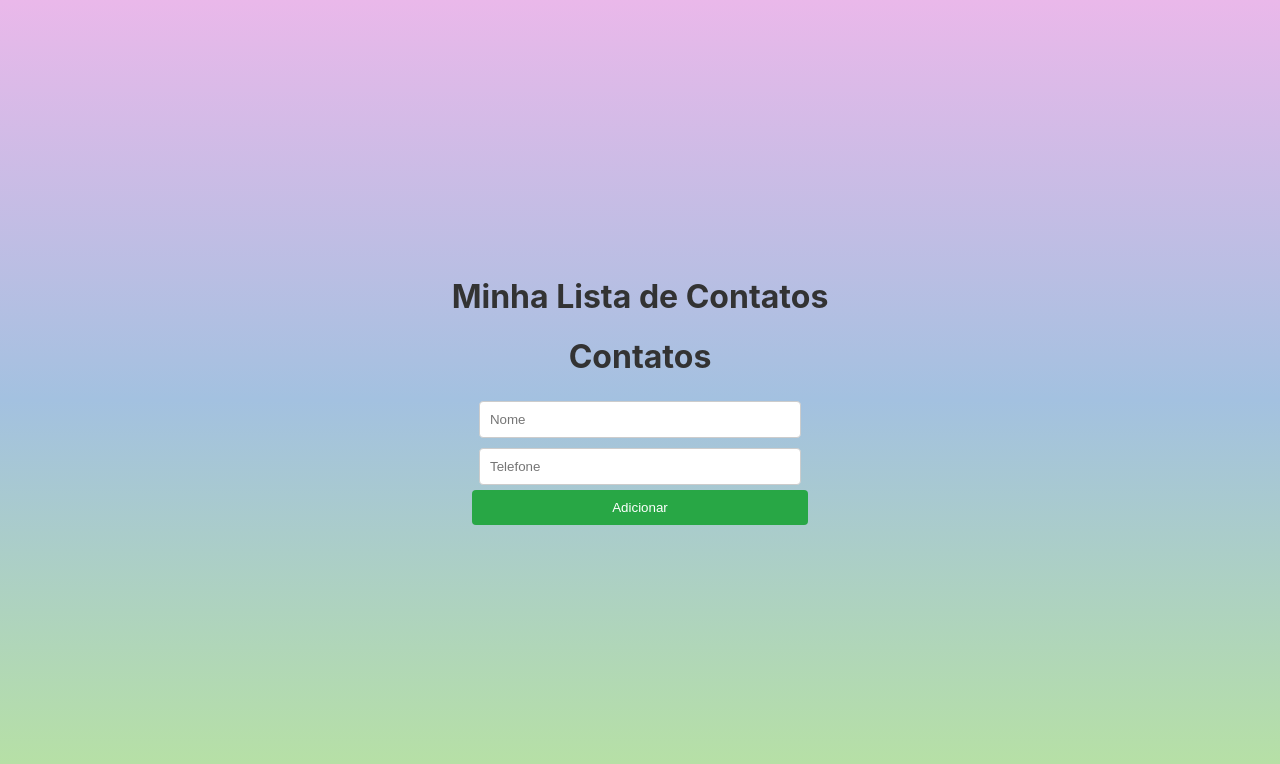
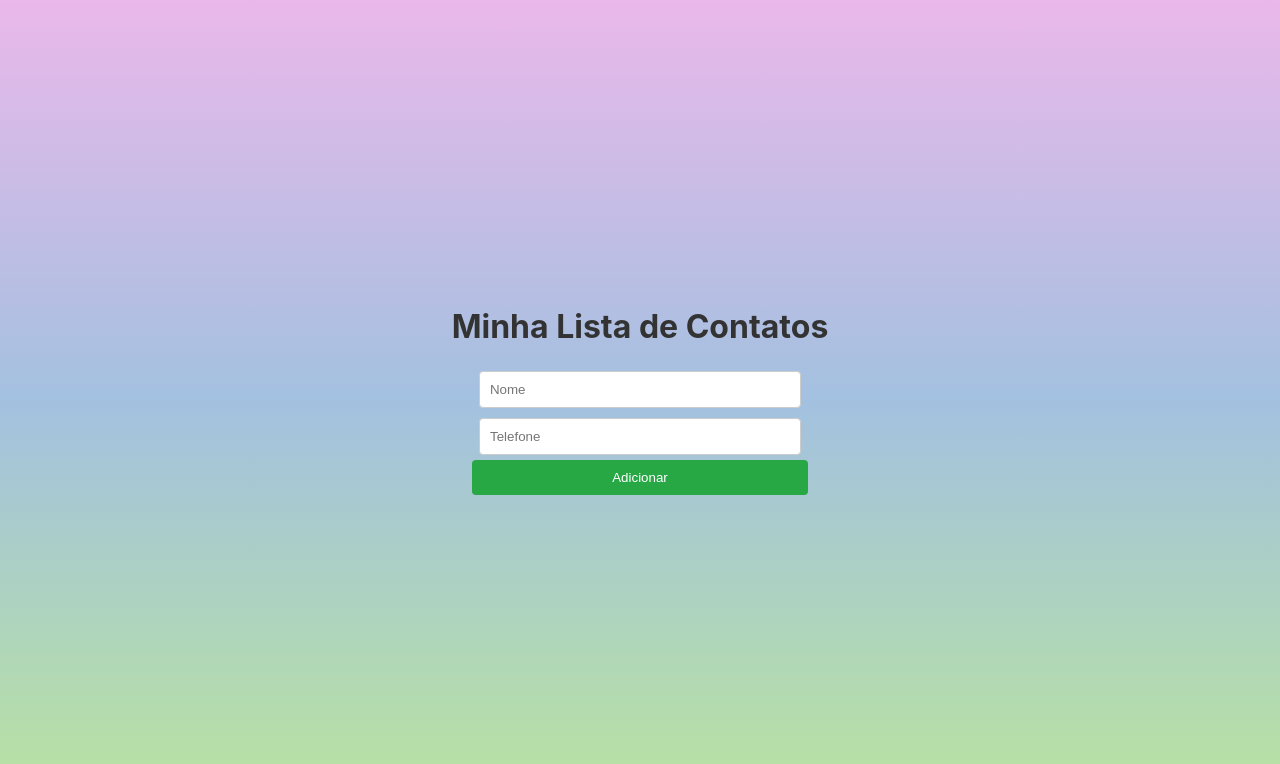
Before and after one commit to machado-gabys/Lista-De-Contatos, a React (Create React App) app: page / in a window 1280 px wide. Shown: the top 764 px of the page. Built offline with nearby package versions, Linux system fonts and the light colour scheme.

Commit message:
fiz: ajuste em mais estruturas

```diff
--- a/package.json
+++ b/package.json
@@ -14,6 +14,7 @@
     "react-dom": "^18.3.1",
     "react-scripts": "^5.0.1",
     "typescript": "^4.9.5",
+    "uuid": "^11.0.0",
     "web-vitals": "^2.1.4"
   },
   "scripts": {
--- a/src/App.tsx
+++ b/src/App.tsx
@@ -1,13 +1,54 @@
 // src/App.tsx
-import Main from './Main';
+import { useEffect, useState } from 'react';
+import FormularioContato from './components/FormularioContato';
+import ListaContatos from './components/ListaContato';
+import { ContatoProps } from './components/interfaces/IContato';
 import './styles/App.css';
 
 function App() {
+  const [contatos, setContatos] = useState<ContatoProps[]>([]);
+  const [contatoAtual, setContatoAtual] = useState<ContatoProps | null>(null);
+
+  useEffect(() => {
+    const contatosSalvos = localStorage.getItem('contatos');
+    if (contatosSalvos) {
+      setContatos(JSON.parse(contatosSalvos));
+    }
+  }, []);
+
+  useEffect(() => {
+    localStorage.setItem('contatos', JSON.stringify(contatos));
+  }, [contatos]);
+
+  const adicionarContato = (contato: ContatoProps) => {
+    setContatos(prevContatos => [...prevContatos, contato]);
+  };
+
+  const editarContato = (contatoAtualizado: ContatoProps) => {
+    setContatos(prevContatos =>
+      prevContatos.map(c => (c.id === contatoAtualizado.id ? contatoAtualizado : c))
+    );
+    setContatoAtual(null);
+  };
+
+  const removerContato = (id: string) => {
+    setContatos(prevContatos => prevContatos.filter(c => c.id !== id));
+  };
+
   return (
     <div className="App">
       <header className="App-header">
-        <h1>Minha Lista de Contatos</h1> {/* Título da aplicação */}
-        <Main /> {/* Renderiza o componente Main */}
+        <h1>Minha Lista de Contatos</h1>
+        <FormularioContato
+          contatoAtual={contatoAtual}
+          onAdicionar={adicionarContato}
+          onEditar={editarContato}
+        />
+        <ListaContatos
+          contatos={contatos}
+          onEditar={setContatoAtual}
+          onRemover={removerContato}
+        />
       </header>
     </div>
   );
--- a/src/Main.tsx
+++ /dev/null
@@ -1,53 +0,0 @@
-// src/Main.tsx
-import React, { useEffect, useState } from 'react';
-import FormularioContato from './components/FormularioContato';
-import ListaContatos from './components/ListaContato';
-import { Contato } from './Teste Guarida/Contato';
-
-const App: React.FC = () => {
-  const [contatos, setContatos] = useState<Contato[]>([]);
-  const [contatoAtual, setContatoAtual] = useState<Contato | null>(null);
-
-  useEffect(() => {
-    const contatosSalvos = localStorage.getItem('contatos');
-    if (contatosSalvos) {
-      setContatos(JSON.parse(contatosSalvos));
-    }
-  }, []);
-
-  useEffect(() => {
-    localStorage.setItem('contatos', JSON.stringify(contatos));
-  }, [contatos]);
-
-  const adicionarContato = (contato: Contato) => {
-    setContatos([...contatos, contato]);
-  };
-
-  const editarContato = (contatoAtualizado: Contato) => {
-    setContatos(contatos.map(c => (c.id === contatoAtualizado.id ? contatoAtualizado : c)));
-    setContatoAtual(null); // Limpa o contato atual após a edição
-  };
-
-  const removerContato = (id: number) => {
-    setContatos(contatos.filter(c => c.id !== id));
-  };
-
-  return (
-    <div>
-      <center>
-      <h1>Contatos</h1>
-      <FormularioContato
-        contatoAtual={contatoAtual}
-        onAdicionar={adicionarContato}
-        onEditar={editarContato}
-      /></center>
-      <ListaContatos
-        contatos={contatos}
-        onEditar={setContatoAtual}
-        onRemover={removerContato}
-      />
-    </div>
-  );
-};
-
-export default App;
--- a/src/Teste Guarida/Contato.ts
+++ /dev/null
@@ -1,6 +0,0 @@
-// src/contato.ts
-export interface Contato {
-    id: number;
-    nome: string;
-    telefone: string;
-  }
--- a/src/components/FormularioContato.tsx
+++ b/src/components/FormularioContato.tsx
@@ -1,5 +1,6 @@
 // src/components/FormularioContato.tsx
 import React, { useEffect, useState } from 'react';
+import { v4 as uuidv4 } from 'uuid';
 import { FormularioContatoProps } from './interfaces/IFormularioContato';
 
 const FormularioContato: React.FC<FormularioContatoProps> = ({ contatoAtual, onAdicionar, onEditar }) => {
@@ -10,13 +11,18 @@ const FormularioContato: React.FC<FormularioContatoProps> = ({ contatoAtual, onA
         if (contatoAtual) {
             setNome(contatoAtual.nome);
             setTelefone(contatoAtual.telefone);
+        } else {
+            setNome('');
+            setTelefone('');
         }
     }, [contatoAtual]);
 
     const handleSubmit = (e: React.FormEvent) => {
         e.preventDefault();
         if (nome.trim() && telefone.trim()) {
-      const novoContato = contatoAtual ? { ...contatoAtual, nome, telefone } : { id: Date.now(), nome, telefone };
+            const novoContato = contatoAtual
+                ? { ...contatoAtual, nome, telefone }
+                : { id: uuidv4(), nome, telefone };
             contatoAtual ? onEditar(novoContato) : onAdicionar(novoContato);
             setNome('');
             setTelefone('');
@@ -24,18 +30,20 @@ const FormularioContato: React.FC<FormularioContatoProps> = ({ contatoAtual, onA
     };
 
     return (
-    <form onSubmit={handleSubmit}>
+        <form onSubmit={handleSubmit}> {/* Corrigido para <form> */}
             <input
                 type="text"
                 placeholder="Nome"
                 value={nome}
                 onChange={(e) => setNome(e.target.value)}
+                aria-label="Nome"
             />
             <input
                 type="tel"
                 placeholder="Telefone"
                 value={telefone}
                 onChange={(e) => setTelefone(e.target.value)}
+                aria-label="Telefone"
             />
             <button type="submit">{contatoAtual ? 'Editar' : 'Adicionar'}</button>
         </form>
--- /dev/null
+++ b/src/components/interfaces/IContato.tsx
@@ -0,0 +1,6 @@
+// src/components/interfaces/IContato.ts
+export interface ContatoProps {
+  id: string;
+  nome: string;
+  telefone: string;
+}
```
Also changed, not shown: src/components/ListaContato.tsx (+4 -4 lines), src/components/interfaces/IFormularioContato.tsx (+5 -5 lines), 1 other file (tests, documents, lock files or other folders). Lines whose indentation alone changed are shown as unchanged.
